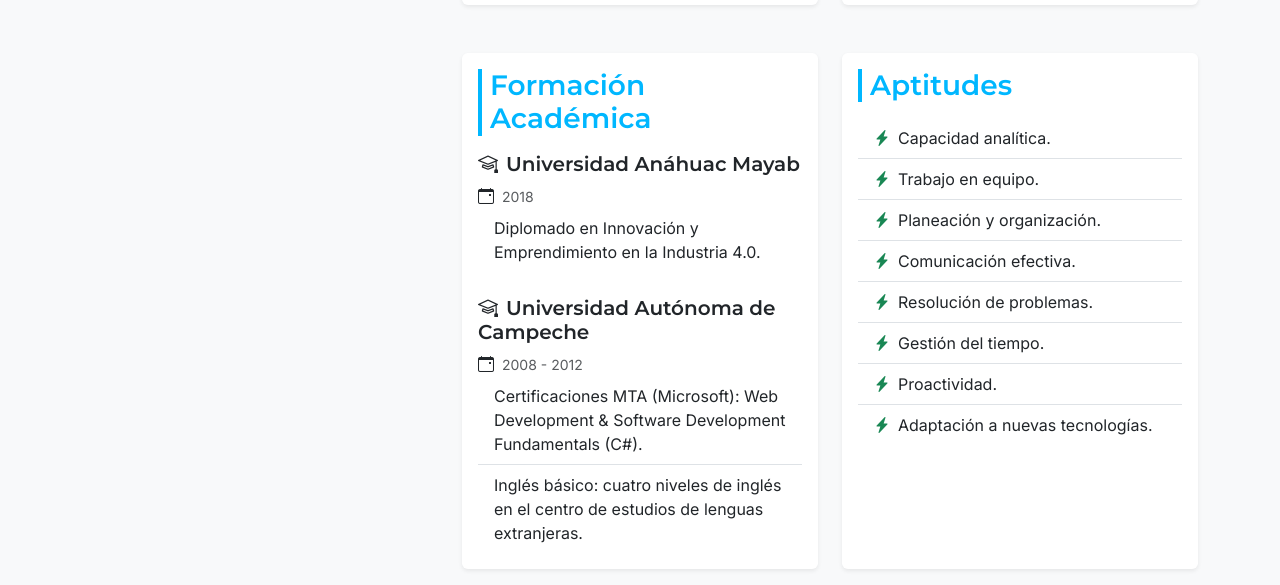
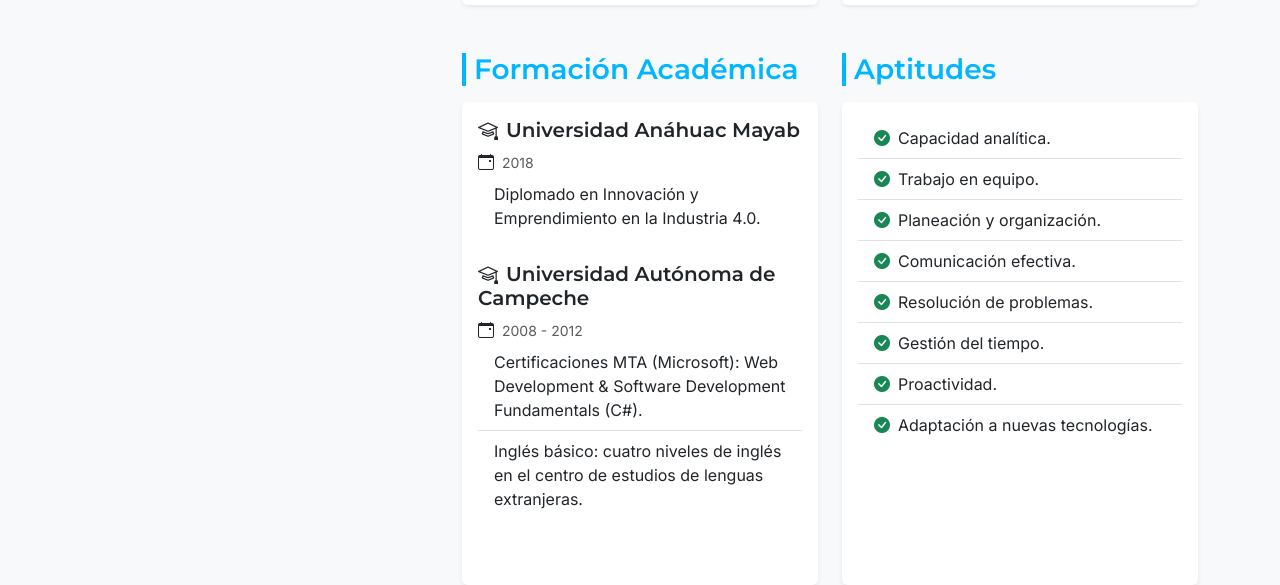
Before and after one commit to EdilbertoMD/portafoliolaboral, a plain HTML site: page index.html in a window 1280 px wide. Shown: the part 1383-1968 px from the top of the page. Drawn offline with nearby package versions, Linux system fonts and the light colour scheme.

Commit message:
ajustes minimos
ajustes minimos

```diff
--- a/index.html
+++ b/index.html
@@ -126,10 +126,12 @@
 
 
         <div class="mb-5 row row-cols-1 row-cols-md-2 g-4">
+
           <div class="col">
+            <h3 class="section-title">Formación Académica</h3>
             <div class="card h-100 shadow-sm border-0">
               <div class="card-body">
-                <h3 class="section-title">Formación Académica</h3>
+
                  <h5 class="card-title"><i class="bi bi-mortarboard me-2"></i>Universidad Anáhuac Mayab</h5>
                 <i class="bi bi-calendar-event me-2"></i><small class="text-muted">2018</small>
                 <ul class="list-group list-group-flush">
@@ -146,18 +148,19 @@
             </div>
           </div>
           <div class="col">
+            <h3 class="section-title">Aptitudes</h3>
             <div class="card h-100 shadow-sm border-0">
               <div class="card-body">
-                <h3 class="section-title">Aptitudes</h3>
+
                 <ul class="list-group list-group-flush">
-                  <li class="list-group-item"><i class="bi bi-lightning-charge-fill text-success me-2"></i>Capacidad analítica.</li>
-                  <li class="list-group-item"><i class="bi bi-lightning-charge-fill text-success me-2"></i>Trabajo en equipo.</li>
-                  <li class="list-group-item"><i class="bi bi-lightning-charge-fill text-success me-2"></i>Planeación y organización.</li>
-                  <li class="list-group-item"><i class="bi bi-lightning-charge-fill text-success me-2"></i>Comunicación efectiva.</li>
-                  <li class="list-group-item"><i class="bi bi-lightning-charge-fill text-success me-2"></i>Resolución de problemas.</li>
-                  <li class="list-group-item"><i class="bi bi-lightning-charge-fill text-success me-2"></i>Gestión del tiempo.</li>
-                  <li class="list-group-item"><i class="bi bi-lightning-charge-fill text-success me-2"></i>Proactividad.</li>
-                  <li class="list-group-item"><i class="bi bi-lightning-charge-fill text-success me-2"></i>Adaptación a nuevas tecnologías.</li>
+                  <li class="list-group-item"><i class="bi bi-check-circle-fill text-success me-2"></i>Capacidad analítica.</li>
+                  <li class="list-group-item"><i class="bi bi-check-circle-fill text-success me-2"></i>Trabajo en equipo.</li>
+                  <li class="list-group-item"><i class="bi bi-check-circle-fill text-success me-2"></i>Planeación y organización.</li>
+                  <li class="list-group-item"><i class="bi bi-check-circle-fill text-success me-2"></i>Comunicación efectiva.</li>
+                  <li class="list-group-item"><i class="bi bi-check-circle-fill text-success me-2"></i>Resolución de problemas.</li>
+                  <li class="list-group-item"><i class="bi bi-check-circle-fill text-success me-2"></i>Gestión del tiempo.</li>
+                  <li class="list-group-item"><i class="bi bi-check-circle-fill text-success me-2"></i>Proactividad.</li>
+                  <li class="list-group-item"><i class="bi bi-check-circle-fill text-success me-2"></i>Adaptación a nuevas tecnologías.</li>
                 </ul>
               </div>
             </div>
```
